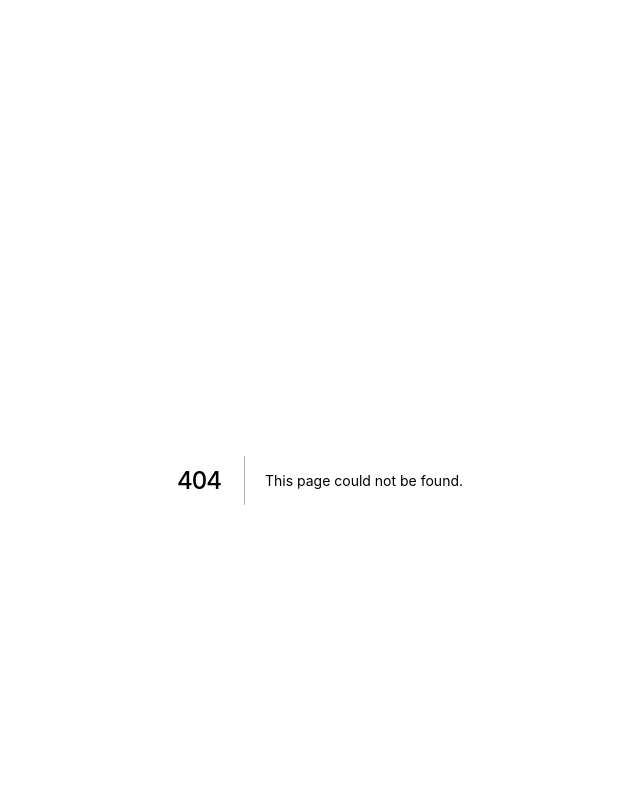
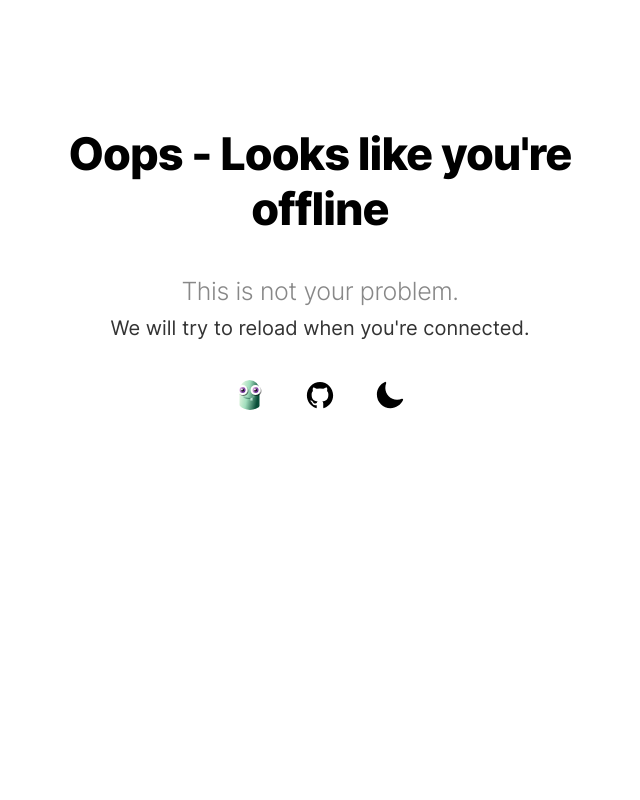
Before and after one commit to vixalien/vixalien.io, a Next.js app: page /offline in a window 1280 px wide. Before the commit this address had no page. Shown: the top 800 px of the page, without its empty margins (320-960 px from the left). Built offline with nearby package versions, Linux system fonts and the light colour scheme.

Commit message:
Added offline (needs to update when connection restores)

```diff
--- /dev/null
+++ b/pages/offline.js
@@ -0,0 +1,23 @@
+import { NextSeo } from 'next-seo';
+
+import Head from 'next/head';
+
+import Navbar from '../components/navbar';
+import Heading from '../components/heading';
+import Header from '../components/header';
+
+const Index = () => (
+  <>
+    <Head>
+      <title>Oops you seem offline</title>
+    </Head>
+    <NextSeo title="Offline - vixalien" />
+    <Header
+      title="Oops - Looks like you're offline"
+      description="This is not your problem."
+      text="We will try to reload when you're connected."
+    />
+  </>
+);
+
+export default Index;
--- a/public/sw.js
+++ b/public/sw.js
@@ -8,7 +8,8 @@ addEventListener('install', (event) => {
             '/manifest.json',
             '/fonts/inter.woff2',
             '/favicon/favicon.ico',
-            '/favicon/android-chrome-192x192.png'
+            '/favicon/android-chrome-192x192.png',
+            '/offline'
           ]);
         })
         .catch((err) => console.log('Uncaught err while pre-caching: ', err))
@@ -46,7 +47,7 @@ self.addEventListener('fetch', (event) => {
       })
       .catch(() => {
         // Replace with offline
-        return caches.match('/favicon/android-chrome-192x192.png');
+        return caches.match('/offline?try=' + event.request.url);
       })
   );
 });
```
Also changed, not shown: 1 other file (tests, documents, lock files or other folders).
